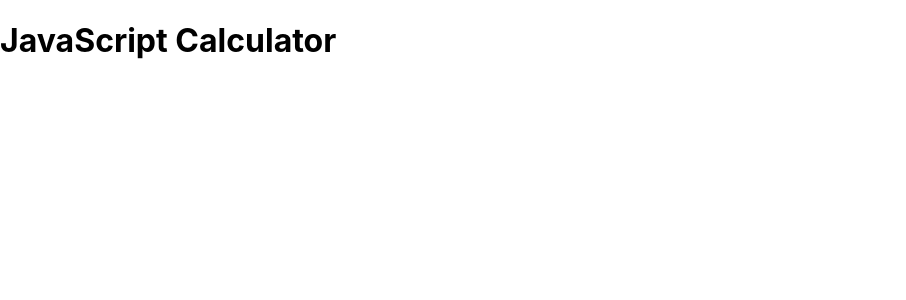
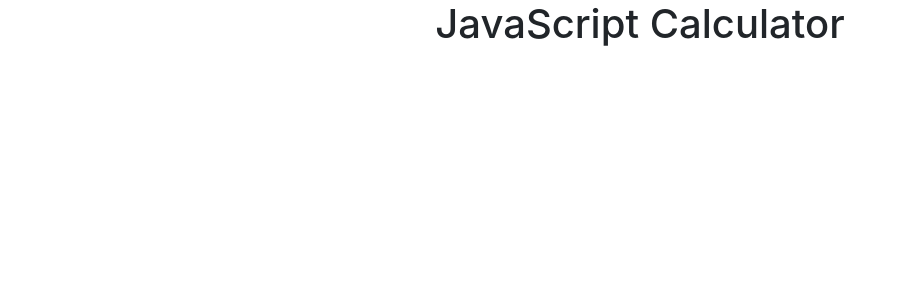
Before and after one commit to Barlowe90/js-calculator, a React (Create React App) app: page / in a window 1280 px wide. Shown: the top 300 px of the page, without its empty margins (0-906 px from the left). Built offline with nearby package versions, Linux system fonts and the light colour scheme.

Commit message:
bootstrap-react
OJO, si no importo esta línea no puedo usar bootstrap aunque haya descargado el paquete

```diff
--- a/src/App.js
+++ b/src/App.js
@@ -1,9 +1,9 @@
 function App() {
   return (
     <div className="container">
-      <header className="d-flex justify-content-center">
+      <div className="d-flex justify-content-center">
         <h1>JavaScript Calculator</h1>
-      </header>
+      </div>
     </div>
   );
 }
```
Also changed, not shown: src/index.js (+7 -6 lines).
